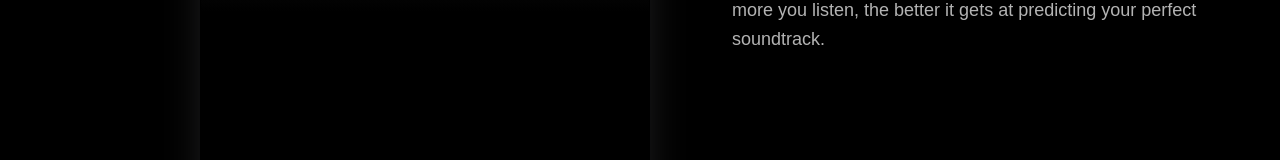
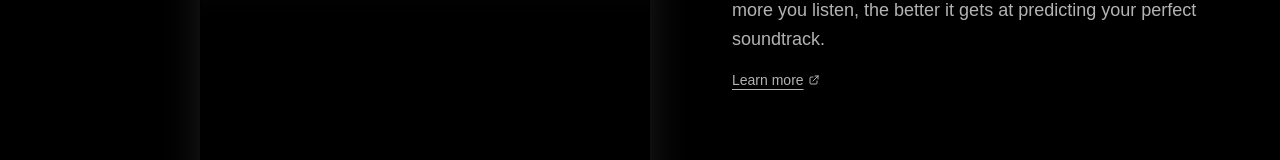
Before and after one commit to bhranthrok/smart-queue, a Next.js app: page / in a window 1280 px wide. Shown: the part 468-628 px from the top of the page. Built offline with nearby package versions, Linux system fonts and the light colour scheme; no server answers.

Commit message:
Color Themes Hotfix + Learn More Buttons

```diff
--- a/src/app/page.tsx
+++ b/src/app/page.tsx
@@ -123,6 +123,24 @@
           <p className="text-lg leading-relaxed text-theme-text-secondary ml-3 max-w-lg font-light">
             SmartQueue analyzes your listening behavior and uses our intelligent algorithm to queue up the songs you actually want to hear. It learns from your preferences and grows with you—the more you listen, the better it gets at predicting your perfect soundtrack.
           </p>
+          <a
+            href="https://github.com/bhranthrok/smart-queue"
+            target="_blank"
+            rel="noopener noreferrer"
+            className="mt-4 ml-3 inline-flex items-center gap-1 text-theme-text-secondary hover:text-theme-text-primary transition-colors duration-200 text-sm underline underline-offset-4 decoration-1 hover:decoration-2"
+          >
+            <span>Learn more</span>
+            <svg
+              width="12"
+              height="12"
+              fill="none"
+              stroke="currentColor"
+              viewBox="0 0 24 24"
+              className="transition-transform duration-200 hover:translate-x-0.5"
+            >
+              <path strokeLinecap="round" strokeLinejoin="round" strokeWidth={2} d="M10 6H6a2 2 0 00-2 2v10a2 2 0 002 2h10a2 2 0 002-2v-4M14 4h6m0 0v6m0-6L10 14" />
+            </svg>
+          </a>
         </div>}
       </div>
 
--- a/src/components/NavBar.tsx
+++ b/src/components/NavBar.tsx
@@ -126,7 +126,9 @@
 
     return (
         <div className="flex justify-between items-center bg-theme-bg-card w-full h-14 fixed z-11">
-            <h1 className="font-semibold text-2xl text-theme-text-primary ml-4">SmartQueue</h1>
+            <div className="flex items-center gap-4 ml-4">
+                <h1 className="font-semibold text-2xl text-theme-text-primary">SmartQueue</h1>
+            </div>
 
             <div className="absolute left-1/2 transform -translate-x-1/2">
                 {signedIn && (
@@ -212,8 +214,23 @@
                     </>
                     )}
             </div>
-                {signedIn && <LogOut onClick={handleLogout} width={40} height={40}
-                    className="mr-4 stroke-white fill-none hover:cursor-pointer"/>}
+                {signedIn && <div className='flex items-center gap-4 ml-4'>
+                    <a
+                    href="https://github.com/bhranthrok/smart-queue"
+                    target="_blank"
+                    rel="noopener noreferrer"
+                    className="text-theme-text-secondary hover:text-theme-text-primary transition-colors duration-200 hover:scale-110 transform"
+                    title="Learn More"
+                    >
+                    <svg width="20" height="20" fill="currentColor" viewBox="0 0 24 24">
+                        <path d="M12 0c-6.626 0-12 5.373-12 12 0 5.302 3.438 9.8 8.207 11.387.599.111.793-.261.793-.577v-2.234c-3.338.726-4.033-1.416-4.033-1.416-.546-1.387-1.333-1.756-1.333-1.756-1.089-.745.083-.729.083-.729 1.205.084 1.839 1.237 1.839 1.237 1.07 1.834 2.807 1.304 3.492.997.107-.775.418-1.305.762-1.604-2.665-.305-5.467-1.334-5.467-5.931 0-1.311.469-2.381 1.236-3.221-.124-.303-.535-1.524.117-3.176 0 0 1.008-.322 3.301 1.23.957-.266 1.983-.399 3.003-.404 1.02.005 2.047.138 3.006.404 2.291-1.552 3.297-1.23 3.297-1.23.653 1.653.242 2.874.118 3.176.77.84 1.235 1.911 1.235 3.221 0 4.609-2.807 5.624-5.479 5.921.43.372.823 1.102.823 2.222v3.293c0 .319.192.694.801.576 4.765-1.589 8.199-6.086 8.199-11.386 0-6.627-5.373-12-12-12z"/>
+                    </svg>
+                    </a>
+
+                    <LogOut onClick={handleLogout} width={40} height={40}
+                    className="mr-4 stroke-white fill-none hover:cursor-pointer"/>
+
+                    </div>}
         </div>
         );
 }
```
Also changed, not shown: src/app/api/audio-features/route.ts (deleted).
